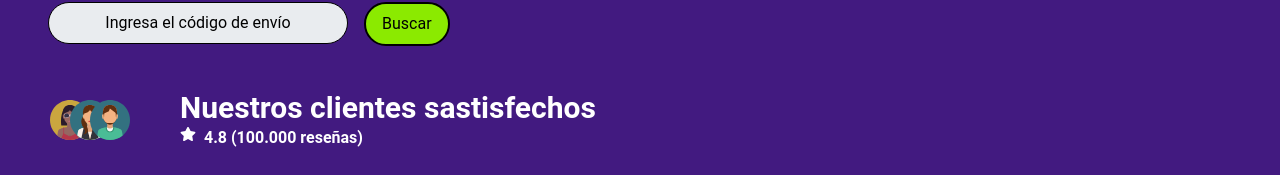
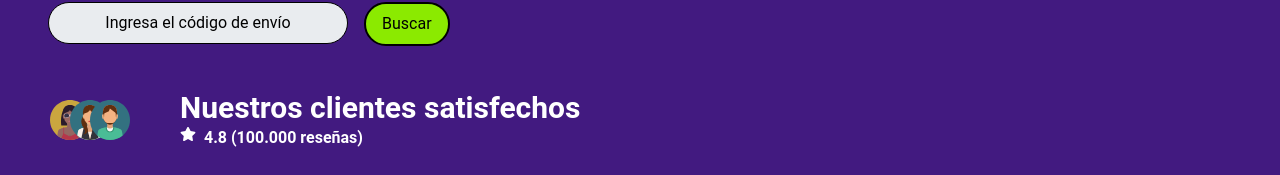
Before and after one commit to No-Country/C16-03-m-node-react-, a React (Vite) app in the folder Client/C16-03-m-node-react-/: page / in a window 1280 px wide. Shown: the part 634-809 px from the top of the page. Built offline with nearby package versions, Linux system fonts and the light colour scheme.

Commit message:
correcting spelling

```diff
--- a/Client/C16-03-m-node-react-/src/components/rating/Rating.jsx
+++ b/Client/C16-03-m-node-react-/src/components/rating/Rating.jsx
@@ -24,7 +24,7 @@
         />
       </div>
       <div>
-        <h2 className="text-3xl font-bold">Nuestros clientes sastisfechos</h2>
+        <h2 className="text-3xl font-bold">Nuestros clientes satisfechos</h2>
         <div className="flex gap-2">
           <FaStar />
           <p className="font-semibold">4.8 (100.000 reseñas)</p>
```
